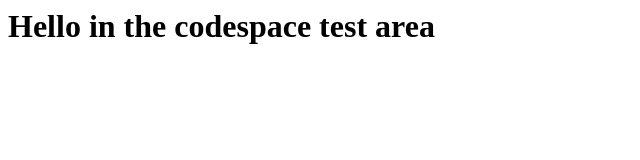
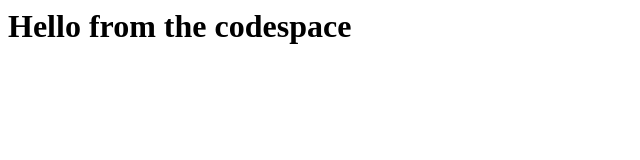
Before and after one commit to hansjoergJL/skills-code-with-codespaces, a plain HTML site: page index.html in a window 1280 px wide. Shown: the whole page, without its empty margins (0-640 px from the left). Drawn offline with Linux system fonts and the light colour scheme.

Commit message:
Adding hello from the codespace!

```diff
--- a/index.html
+++ b/index.html
@@ -1,3 +1,3 @@
 <html>
-  <h1>Hello in the codespace test area</h1>
+  <h1>Hello from the codespace</h1>
 </html>
```
